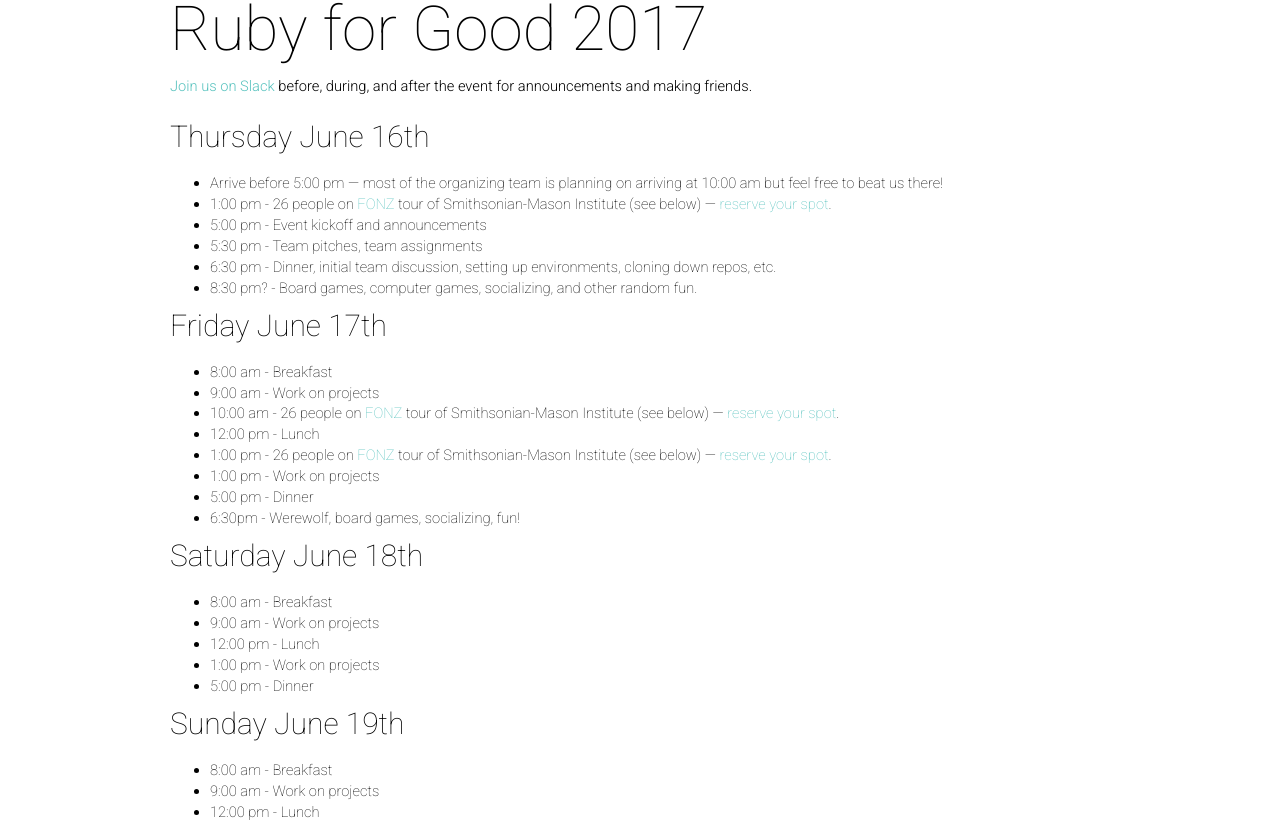
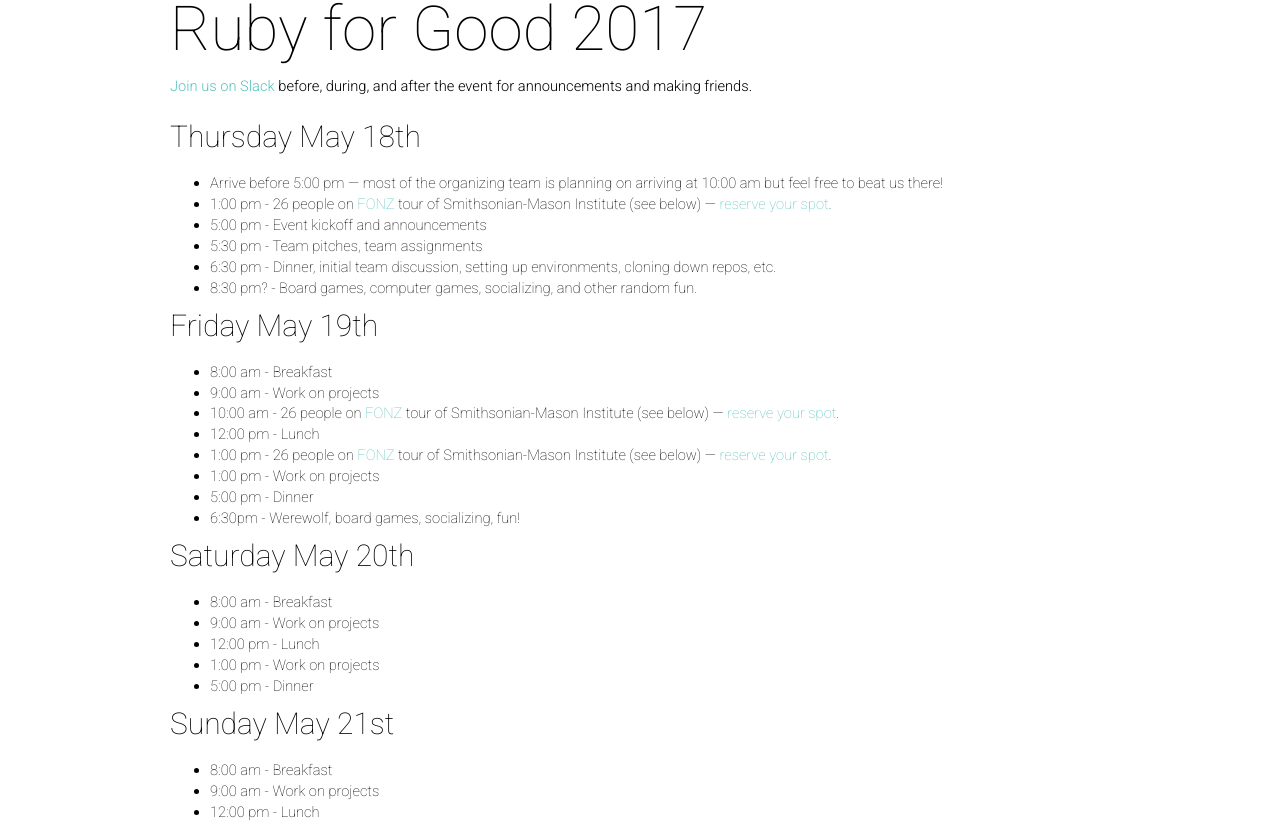
Before and after one commit to rubyforgood/rubyforgood.org--old, a Jekyll site: the page built from 2017.md, in a window 1280 px wide and 1400 px high. Shown: the part 151-975 px from the top of the window. Built offline with Jekyll 4.4.1, drawn with Linux system fonts in a browser that asks for light colours; our own code applies the rules of GitHub Pages for plain Markdown files.

```diff
--- a/2017.md
+++ b/2017.md
@@ -6,7 +6,7 @@ layout: page
 
 [Join us on Slack](https://rubyforgood.herokuapp.com/) before, during, and after the event for announcements and making friends.
 
-###### Thursday June 16th
+###### Thursday May 18th
 
 * Arrive before 5:00 pm — most of the organizing team is planning on arriving at 10:00 am but feel free to beat us there!
 * 1:00 pm - 26 people on [FONZ](https://nationalzoo.si.edu/JoinFonz/join.cfm) tour of Smithsonian-Mason Institute (see below) — [reserve your spot](https://docs.google.com/spreadsheets/d/1gTi3wUj8MJLG637wdYBsasBrca53P7X-FFjXWw-SF2k/edit?usp=sharing).
@@ -15,7 +15,7 @@ layout: page
 * 6:30 pm - Dinner, initial team discussion, setting up environments, cloning down repos, etc.
 * 8:30 pm? - Board games, computer games, socializing, and other random fun.
 
-###### Friday June 17th
+###### Friday May 19th
 
 * 8:00 am - Breakfast
 * 9:00 am - Work on projects
@@ -26,7 +26,7 @@ layout: page
 * 5:00 pm - Dinner
 * 6:30pm - Werewolf, board games, socializing, fun!
 
-###### Saturday June 18th
+###### Saturday May 20th
 
 * 8:00 am - Breakfast
 * 9:00 am - Work on projects
@@ -34,7 +34,7 @@ layout: page
 * 1:00 pm - Work on projects
 * 5:00 pm - Dinner
 
-###### Sunday June 19th
+###### Sunday May 21st
 
 * 8:00 am - Breakfast
 * 9:00 am - Work on projects
```
Also changed, not shown: index.html (+4 -15 lines).
